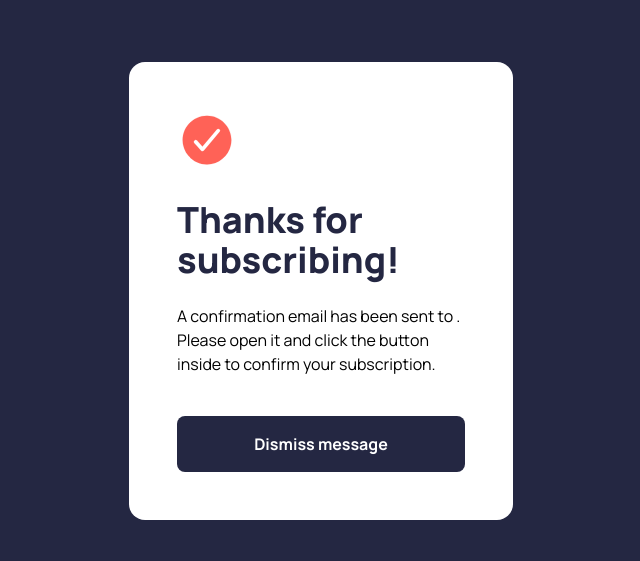
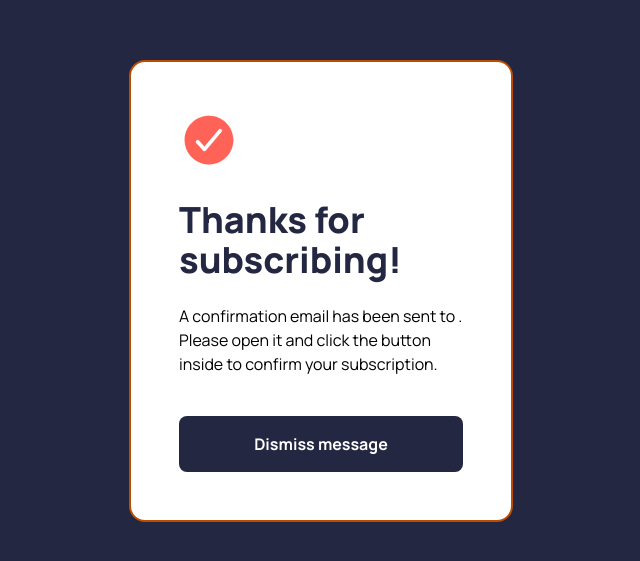
Before and after one commit to chadTheMeyster/newsletter-sign-up-with-success-message-main, a React (Vite) app: page /Subscribed in a window 1280 px wide. Shown: the part 109-670 px from the top of the page, without its empty margins (319-959 px from the left). Built offline with nearby package versions, Linux system fonts and the light colour scheme.

Commit message:
changed padding again

```diff
--- a/src/Subscribed.jsx
+++ b/src/Subscribed.jsx
@@ -4,7 +4,7 @@ export function Subscribed({ sharedEmail }) {
   const navigate = useNavigate();
 
   return (
-    <div className="flex flex-col w-96 md:bg-white md:p-12 md:rounded-2xl">
+    <div className="flex flex-col w-96 p-10 pt-0 pb-2 md:bg-white md:p-12 md:rounded-2xl md:border-2 md:border-amber-700">
       <div className="mt-40 md:m-0">
         <ion-icon name="checkmark-circle" className="text-primaryRed text-8xl md:text-6xl"></ion-icon>
       </div>
```
